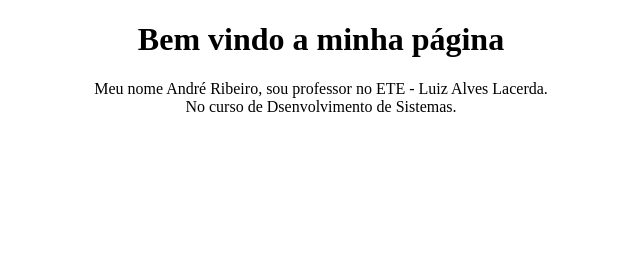
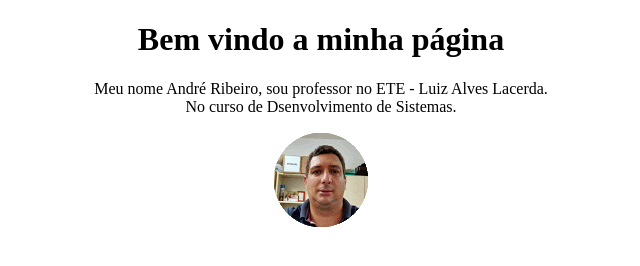
Before and after one commit to andreribeirods/andreribeirods.git.io, a plain HTML site: page index.html in a window 1280 px wide. Shown: the whole page, without its empty margins (319-959 px from the left). Drawn offline with Linux system fonts and the light colour scheme.

Commit message:
Update index.html

```diff
--- a/index.html
+++ b/index.html
@@ -12,7 +12,7 @@
 		No curso de Dsenvolvimento de Sistemas.
 	</p>
 	<center>
- <!--	<img src="img/andre.png"> -->
+			<img src="img/andre.png">
 	</center>
 
 </body>
```
